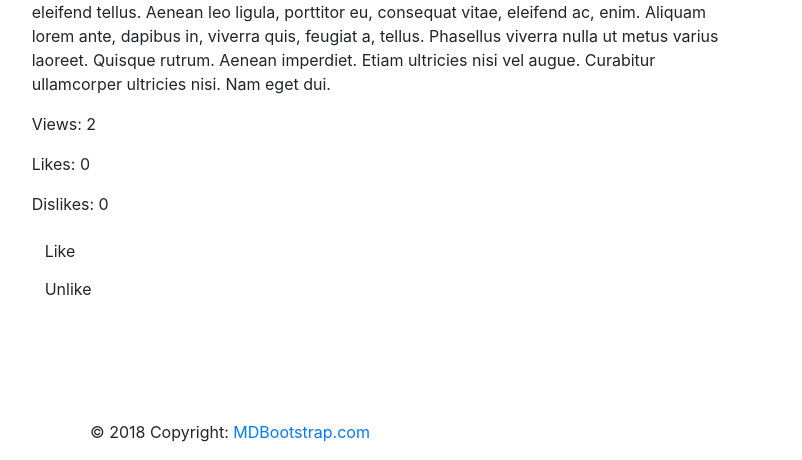
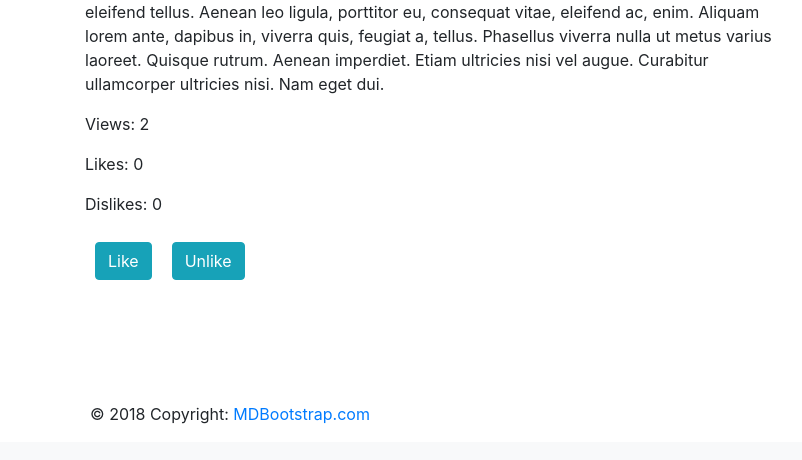
Before and after one commit to gmachielsen/project_three, a Django app: a page that uses posts/templates/posts/post_detail.html in a window 1280 px wide. Shown: the part 5280-5740 px from the top of the page, without its empty margins (410-1212 px from the left). After the commit the page ends 5704 px from the top, so only its background shows below. Run offline with Django 3.2, Linux system fonts and the light colour scheme; data comes from the database, SQL or seed files in the repository; both versions use the stored data as it was after the commit; some libraries are stand-ins or nearby versions.

Commit message:
initial commit

```diff
--- a/posts/templates/posts/post_detail.html
+++ b/posts/templates/posts/post_detail.html
@@ -77,22 +77,20 @@
             <p><span class="boldtext">Likes:</span> {{animal.likes}}</p>
             <p><span class="boldtext">Dislikes:</span> {{animal.dislikes}}</p>
         </div>
-        <form method="POST" enctype="multipart/form-data" action="{% url 'like_post' animal.id%}">
-        {% csrf_token %}
-        <button type="submit" class="btn btn-default">Like</button>
-        </form>
-        <form method="POST" enctype="multipart/form-data" action="{% url 'dislike_post' animal.id%}">
-        {% csrf_token %}
-        <button type="submit" class="btn btn-default">Unlike</button>
-        </form>
-
+        <div style="display: flex; flex-direction: row" class="likes">
+          <form style="margin:10px;" method="POST" enctype="multipart/form-data" action="{% url 'like_post' animal.id%}">
+          {% csrf_token %}
+          <button type="submit" class="btn btn-info">Like</button>
+          </form>
+          <form style="margin:10px;" method="POST" enctype="multipart/form-data" action="{% url 'dislike_post' animal.id%}">
+          {% csrf_token %}
+          <button type="submit" class="btn btn-info">Unlike</button>
+          </form>
+        </div>
       </div>
-    <div class="col-xs-0 col-md-1">
-    </div>
   </div>
   <br/>
   <br/>
   <br/>
-<!-- {{ animal.reptiletype }}
-{{ animal.cites }} -->
+
 {% endblock %}
--- a/posts/views.py
+++ b/posts/views.py
@@ -26,6 +26,7 @@
         animals = animals.filter(reptiletype=type)
     else:
         animals = Animal.objects.all().order_by('latinName')
+
     return render(request, 'posts/post_list.html', {'animals': animals, 'search_term': search_term, "filter": filter})
 
 
```
Also changed, not shown: posts/templates/posts/post_list.html (+4 -4 lines), db.sqlite3.
